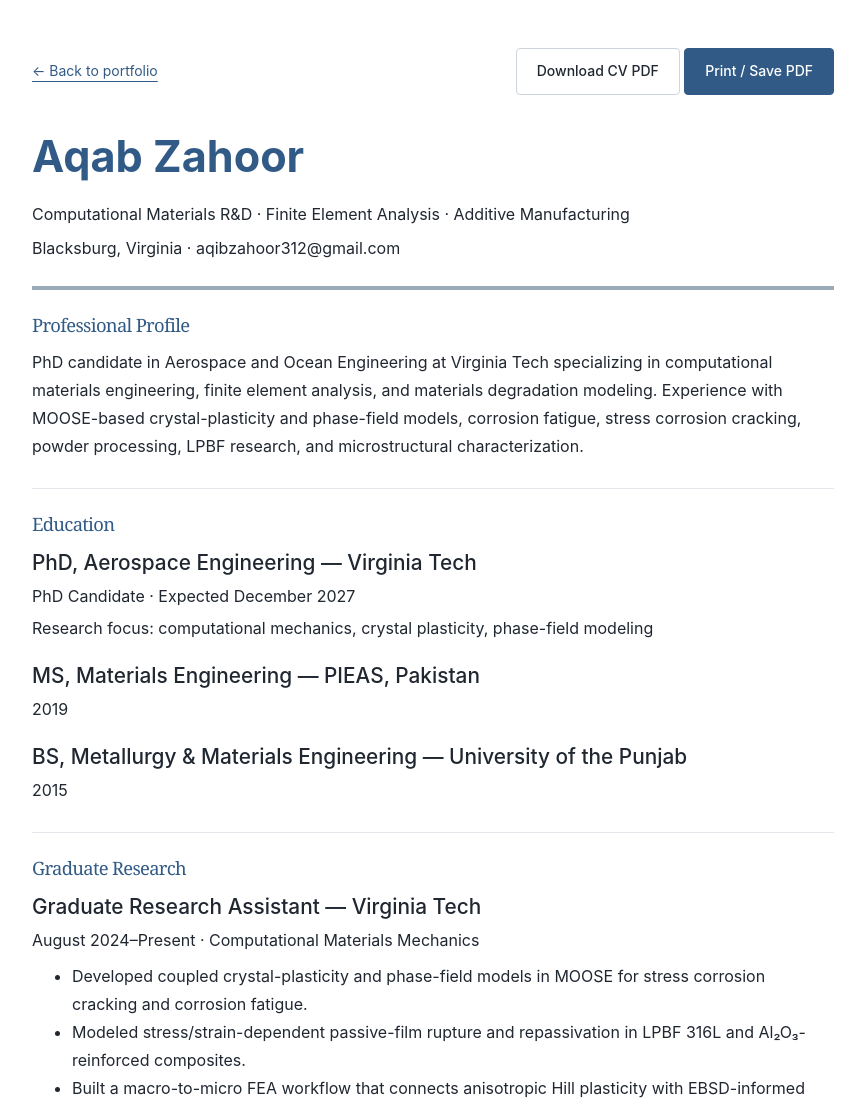
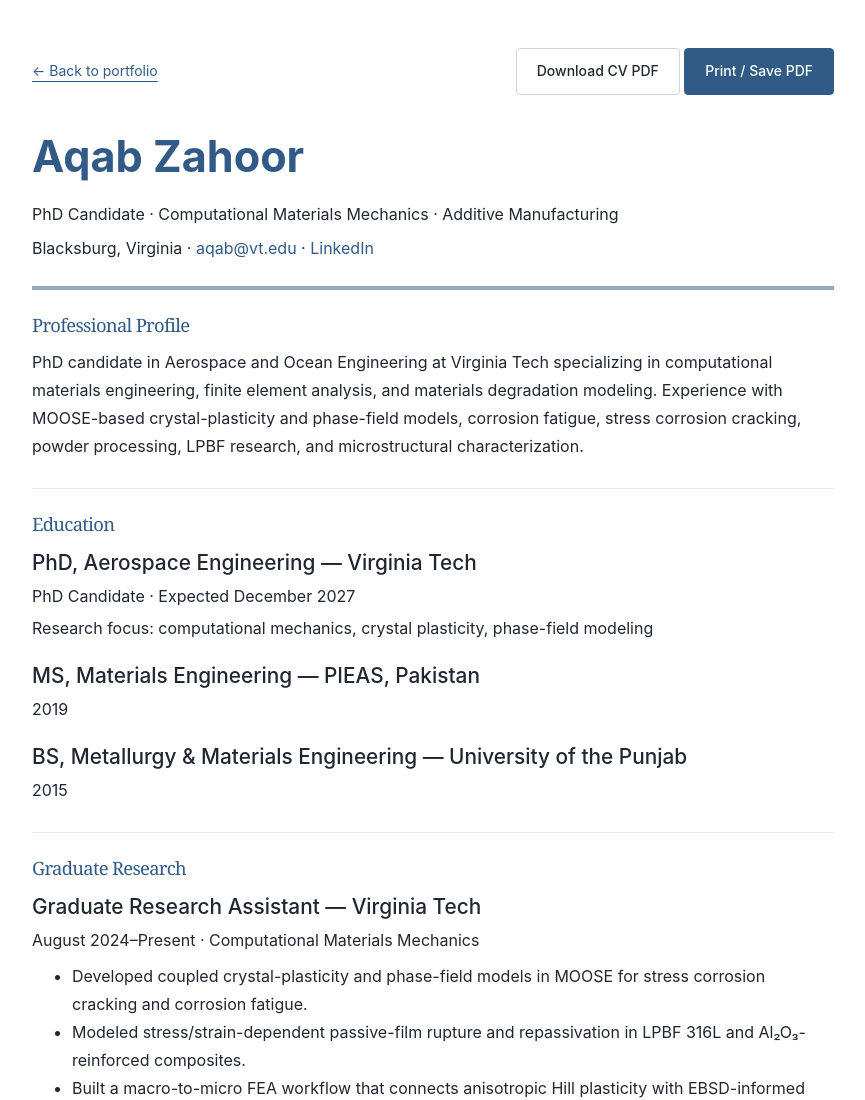
Before and after one commit to Aqab123/Aqab.github.io, a plain HTML site: page cv.html in a window 1280 px wide. Shown: the top 1100 px of the page, without its empty margins (207-1072 px from the left). Drawn offline with Linux system fonts and the light colour scheme.

Commit message:
Update university contact and LinkedIn on HTML CV

```diff
--- a/cv.html
+++ b/cv.html
@@ -34,8 +34,8 @@
       </div>
       <header class="cv-header">
         <h1>Aqab Zahoor</h1>
-        <p>Computational Materials R&amp;D · Finite Element Analysis · Additive Manufacturing</p>
-        <p>Blacksburg, Virginia · aqibzahoor312@gmail.com</p>
+        <p>PhD Candidate · Computational Materials Mechanics · Additive Manufacturing</p>
+        <p>Blacksburg, Virginia · <a href="mailto:aqab@vt.edu">aqab@vt.edu</a> · <a href="https://www.linkedin.com/in/aqab-zahoor-2809a6250/" target="_blank" rel="noopener noreferrer">LinkedIn</a></p>
       </header>
 
       <section class="cv-section">
```
